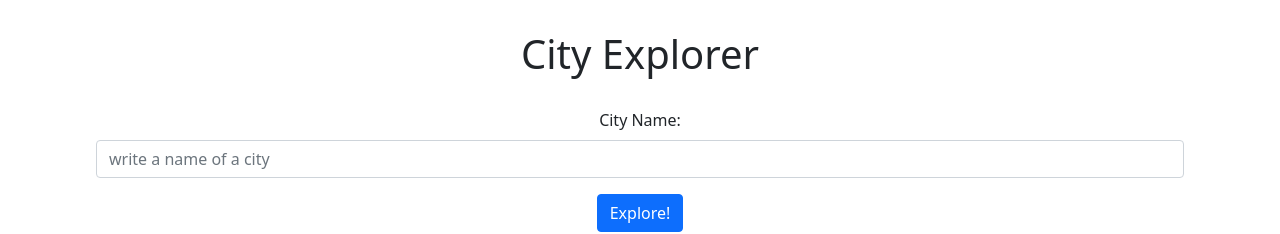
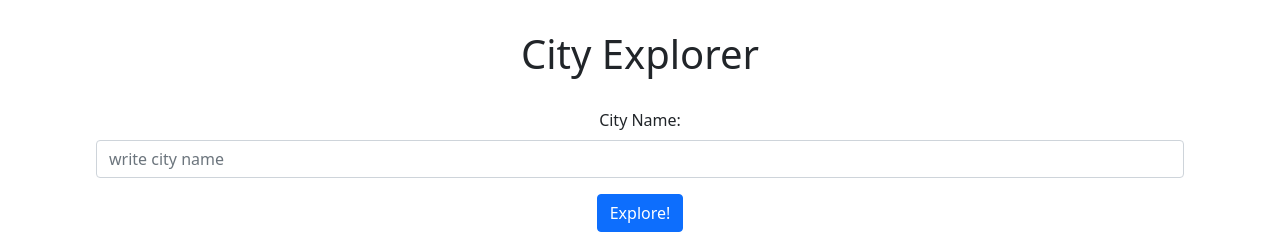
Before and after one commit to Nadeen-Shuweihat/city-explorer, a React (Create React App) app: page / in a window 1280 px wide. Shown: the top 234 px of the page. Built offline with nearby package versions, Linux system fonts and the light colour scheme.

Commit message:
tried with giving errors

```diff
--- a/src/App.js
+++ b/src/App.js
@@ -42,7 +42,7 @@ class App extends React.Component {
             <Form.Control
               onChange={this.updateCityNameState}
               type="text"
-              placeholder="write a name of a city"
+              placeholder="write city name"
             />
           </Form.Group>
           <Form.Group
```
